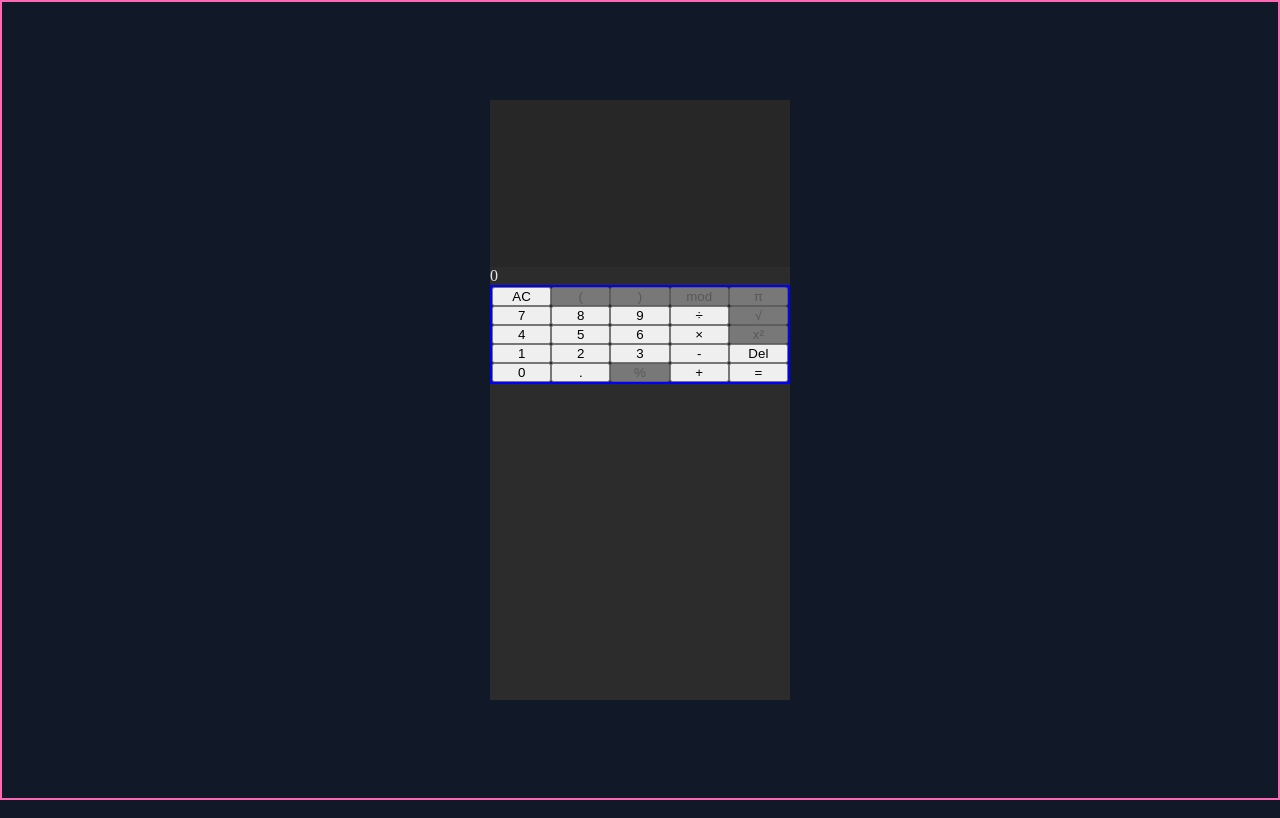
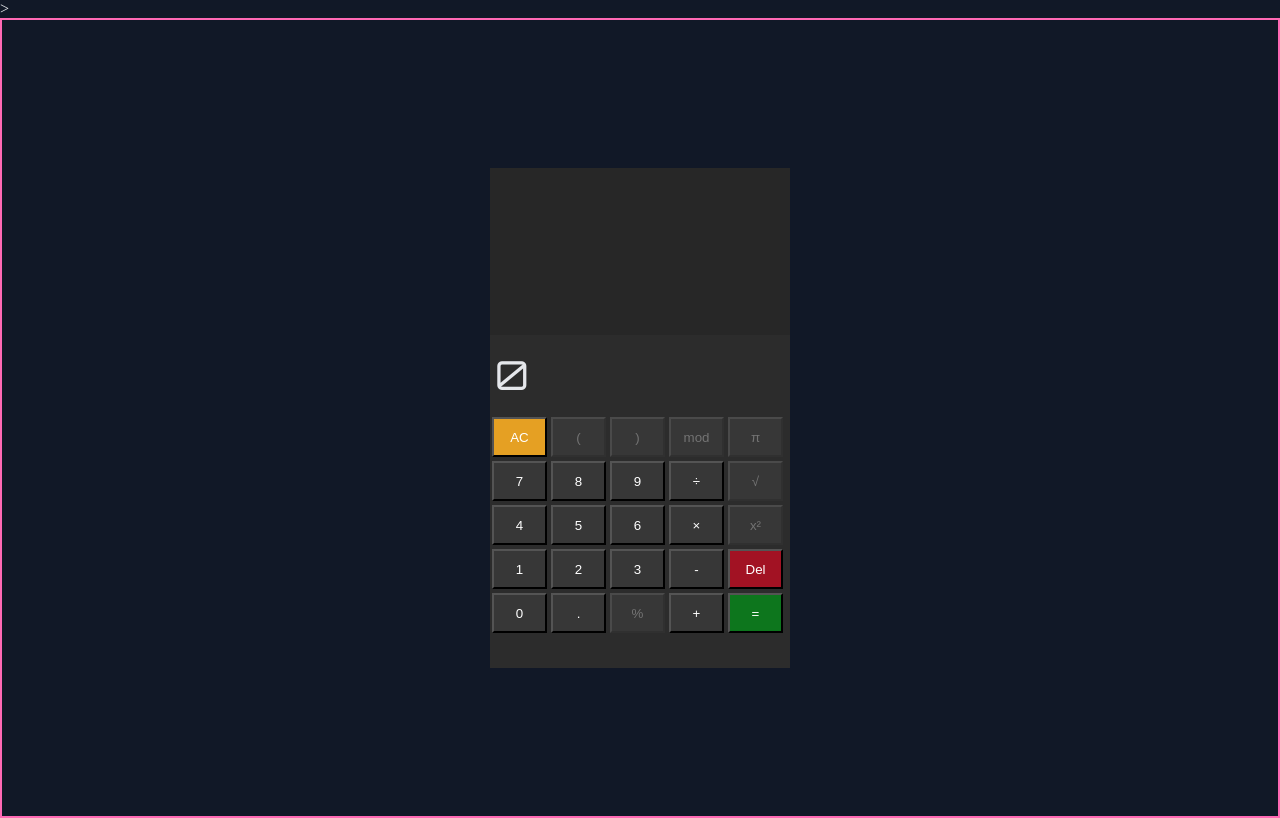
Before and after one commit to KhashayarS/Project-Calculator, a plain HTML site: page index.html in a window 1280 px wide. Drawn offline with Linux system fonts and the light colour scheme.

Commit message:
Finish up styling

```diff
--- a/index.html
+++ b/index.html
@@ -5,6 +5,9 @@
         <meta charset="utf-8">
         <meta name="viewport" content="width=device-width, initial-scale=1.0">
         <title>Project: Calculator</title>
+        <link rel="preconnect" href="https://fonts.googleapis.com">
+        <link rel="preconnect" href="https://fonts.gstatic.com" crossorigin>>
+        <link href="https://fonts.googleapis.com/css2?family=Orbitron:wght@400..900&d>isplay=swap" rel="stylesheet">
         <link rel="stylesheet" href="./style.css">
         <script defer src="./script.js"></script>
     </head>
@@ -16,7 +19,7 @@
                 <div id="screen"></div>
                 <div id="allBtnContainer">
 
-                    <button id="clearBtn" value="clearAll" mathrole="operator" class="normalBtn">AC</button>
+                    <button id="clearBtn" value="clearAll" mathrole="operator" class="normalBtn clearBtn">AC</button>
                     <button id="openBracketBtn" class="normalBtn" disabled>(</button>
                     <button id="closeBracketBtn" class="normalBtn" disabled>)</button>
                     <button id="moduloBtn" class="normalBtn" disabled>mod</button>
@@ -38,13 +41,13 @@
                     <button id="twoBtn" value="2" mathRole="operand" class="normalBtn">2</button>
                     <button id=threeBtn" value="3" mathRole="operand" class="normalBtn">3</button>
                     <button id="minusBtn" value="subtract" mathrole="operator" class="normalBtn">-</button>
-                    <button id="delBtn" value="del" mathrole="operator" class="normalBtn">Del</button>
+                    <button id="delBtn" value="del" mathrole="operator" class="normalBtn deleteBtn">Del</button>
 
                     <button id="zeroBtn" value="0" mathRole="operand" class="normalBtn">0</button>
                     <button id="decimalBtn" value="addDecimal" mathrole="operator" class="normalBtn">.</button>
                     <button id="percentageBtn" class="normalBtn" disabled>%</button>
                     <button id="plusBtn" value="add" mathrole="operator" class="normalBtn">+</button>
-                    <button id="equalBtn" value="equal" mathrole="operator" class="normalBtn">=</button>
+                    <button id="equalBtn" value="equal" mathrole="operator" class="normalBtn equalBtn">=</button>
 
                 </div>
 
--- a/script.js
+++ b/script.js
@@ -84,7 +84,8 @@
         naughtyImg.setAttribute("src", "./static/naughty_naughty.gif");
         naughtyImg.id = "naughtyImg";
         topScreen.appendChild(naughtyImg);
-        displayValue = "Naughty! Never divide a number by zero!";
+        displayValue = "NAUGHTY, NAUGHTY! NEVER DIVIDE A NUMBER BY ZERO!";
+        screen.classList.add("naughty");
     } else {
         displayValue = removeLeftZeros(displayValue);
     }
@@ -96,6 +97,7 @@
 
 function removeNaughty() {
     if (topScreen.hasChildNodes(naughtyImg)) topScreen.removeChild(naughtyImg);
+    screen.classList.remove("naughty");
 }
 
 function clearAll() {
--- a/style.css
+++ b/style.css
@@ -3,8 +3,9 @@
     --screenColor; #3f3e3e;
     --calcBodyColor: #2C2C2C;
     --normalBtnColor: #373737;
-    --eqaulSignColor: #0D761D;
-    --clearBtnColor: #A21223;
+    --equalBtnColor: #0D761D;
+    --clearBtnColor: #e5a023;
+    --deleteBtnColor: #A21223;
 }
 
 * {
@@ -33,19 +34,56 @@
     background-color: var(--topScreenColor);
 }
 
+#screen {
+    height: 80px;
+    font-size: 40px;
+    font-family: "Orbitron", sans-serif;
+    font-optical-sizing: auto;
+    font-weight: 400;
+    font-style: normal;
+    display: flex;
+    align-items: center;
+    padding: 0 5px;
+}
+
 #calcContainer {
     width: 300px;
-    height: 600px;
+    height: 500px;
     background-color: var(--calcBodyColor);
 }
 
 #allBtnContainer {
-    border: 2px solid blue;
     display: flex;
     flex-direction: row;
     flex-wrap: wrap;
 }
 
 .normalBtn {
-    width: 20%;
+    width: 55px;
+    height: 40px;
+    background-color: var(--normalBtnColor);
+    color: white;
+    margin: 2px;
 }
+
+.normalBtn.deleteBtn {
+    background-color: var(--deleteBtnColor);
+}
+
+.normalBtn.clearBtn {
+    background-color: var(--clearBtnColor);
+}
+
+.normalBtn.equalBtn {
+    background-color: var(--equalBtnColor);
+}
+
+.normalBtn:disabled {
+    color: rgba(255, 255, 255, 0.3)
+}
+
+#screen.naughty {
+    font-size: 16px;
+    font-weight: bold;
+    text-align: center;
+}
```
